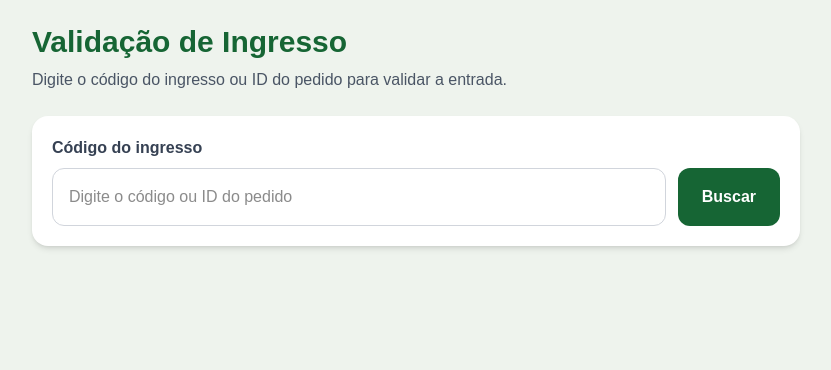
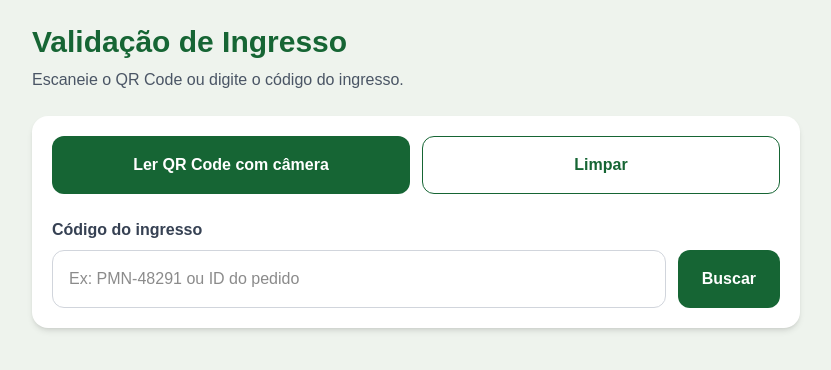
Before and after one commit to paulodutrabkj285-sketch/https-github.com-new, a Next.js app: page /admin/validacao in a window 1280 px wide. Shown: the top 370 px of the page, without its empty margins (224-1055 px from the left). Built offline with nearby package versions, Linux system fonts and the light colour scheme.

Commit message:
adiciona leitor qr code validacao

```diff
--- a/package.json
+++ b/package.json
@@ -13,7 +13,8 @@
     "next": "16.2.4",
     "qrcode": "^1.5.4",
     "react": "19.2.4",
-    "react-dom": "19.2.4"
+    "react-dom": "19.2.4",
+    "react-qr-reader": "^3.0.0-beta-1"
   },
   "devDependencies": {
     "@tailwindcss/postcss": "^4",
--- a/src/app/admin/validacao/page.tsx
+++ b/src/app/admin/validacao/page.tsx
@@ -1,6 +1,7 @@
 "use client";
 
 import { atualizarPedido, listarPedidos, Pedido } from "@/lib/pedidos";
+import { QrReader } from "react-qr-reader";
 import { useState } from "react";
 
 export default function ValidacaoPage() {
@@ -8,13 +9,16 @@ export default function ValidacaoPage() {
   const [pedido, setPedido] = useState<Pedido | null>(null);
   const [mensagem, setMensagem] = useState("");
   const [carregando, setCarregando] = useState(false);
+  const [cameraAtiva, setCameraAtiva] = useState(false);
 
-  async function buscarIngresso() {
+  async function buscarIngresso(codigoBusca?: string) {
+    const codigoFinal = codigoBusca || codigo;
+
     setMensagem("");
     setPedido(null);
 
-    if (!codigo.trim()) {
-      setMensagem("Digite o código do ingresso.");
+    if (!codigoFinal.trim()) {
+      setMensagem("Digite ou escaneie o código do ingresso.");
       return;
     }
 
@@ -25,8 +29,8 @@ export default function ValidacaoPage() {
 
       const encontrado = pedidos.find(
         (item) =>
-          item.codigoIngresso === codigo.trim() ||
-          item.id === codigo.trim()
+          item.codigoIngresso === codigoFinal.trim() ||
+          item.id === codigoFinal.trim()
       );
 
       if (!encontrado) {
@@ -35,6 +39,8 @@ export default function ValidacaoPage() {
       }
 
       setPedido(encontrado);
+      setCodigo(codigoFinal.trim());
+      setCameraAtiva(false);
     } catch (error) {
       console.error(error);
       setMensagem("Erro ao buscar ingresso.");
@@ -85,11 +91,53 @@ export default function ValidacaoPage() {
         </h1>
 
         <p className="mt-2 text-gray-600">
-          Digite o código do ingresso ou ID do pedido para validar a entrada.
+          Escaneie o QR Code ou digite o código do ingresso.
         </p>
 
         <section className="mt-6 rounded-2xl bg-white p-5 shadow-md">
-          <label className="mb-2 block font-semibold text-gray-700">
+          <div className="grid gap-3 sm:grid-cols-2">
+            <button
+              onClick={() => setCameraAtiva((valor) => !valor)}
+              className="rounded-xl bg-[#166534] px-5 py-4 font-bold text-white"
+            >
+              {cameraAtiva ? "Fechar câmera" : "Ler QR Code com câmera"}
+            </button>
+
+            <button
+              onClick={() => {
+                setCodigo("");
+                setPedido(null);
+                setMensagem("");
+              }}
+              className="rounded-xl border border-[#166534] px-5 py-4 font-bold text-[#166534]"
+            >
+              Limpar
+            </button>
+          </div>
+
+          {cameraAtiva && (
+            <div className="mt-5 overflow-hidden rounded-2xl border border-gray-200">
+              <QrReader
+                constraints={{ facingMode: "environment" }}
+                onResult={(result, error) => {
+                  if (!!result) {
+                    const texto = result.getText();
+
+                    if (texto && texto !== codigo) {
+                      buscarIngresso(texto);
+                    }
+                  }
+
+                  if (!!error) {
+                    return;
+                  }
+                }}
+                className="w-full"
+              />
+            </div>
+          )}
+
+          <label className="mt-6 mb-2 block font-semibold text-gray-700">
             Código do ingresso
           </label>
 
@@ -97,12 +145,12 @@ export default function ValidacaoPage() {
             <input
               value={codigo}
               onChange={(e) => setCodigo(e.target.value)}
-              placeholder="Digite o código ou ID do pedido"
+              placeholder="Ex: PMN-48291 ou ID do pedido"
               className="w-full rounded-xl border border-gray-300 px-4 py-4 outline-none focus:border-[#166534]"
             />
 
             <button
-              onClick={buscarIngresso}
+              onClick={() => buscarIngresso()}
               disabled={carregando}
               className="rounded-xl bg-[#166534] px-6 py-4 font-bold text-white disabled:opacity-60"
             >
@@ -124,15 +172,9 @@ export default function ValidacaoPage() {
             </h2>
 
             <div className="mt-5 grid gap-3 text-gray-700">
-              <p>
-                <strong>Cliente:</strong> {pedido.nome}
-              </p>
-              <p>
-                <strong>Produto:</strong> {pedido.produto}
-              </p>
-              <p>
-                <strong>Quantidade:</strong> {pedido.quantidade}
-              </p>
+              <p><strong>Cliente:</strong> {pedido.nome}</p>
+              <p><strong>Produto:</strong> {pedido.produto}</p>
+              <p><strong>Quantidade:</strong> {pedido.quantidade}</p>
               <p>
                 <strong>Valor:</strong>{" "}
                 {Number(pedido.valorTotal || 0).toLocaleString("pt-BR", {
@@ -140,16 +182,12 @@ export default function ValidacaoPage() {
                   currency: "BRL",
                 })}
               </p>
-              <p>
-                <strong>Pagamento:</strong> {pedido.statusPagamento}
-              </p>
+              <p><strong>Pagamento:</strong> {pedido.statusPagamento}</p>
               <p>
                 <strong>Status operacional:</strong>{" "}
                 {pedido.statusOperacional || "ativo"}
               </p>
-              <p>
-                <strong>Código:</strong> {pedido.codigoIngresso || pedido.id}
-              </p>
+              <p><strong>Código:</strong> {pedido.codigoIngresso || pedido.id}</p>
             </div>
 
             <button
```
Also changed, not shown: 1 other file (tests, documents, lock files or other folders).
